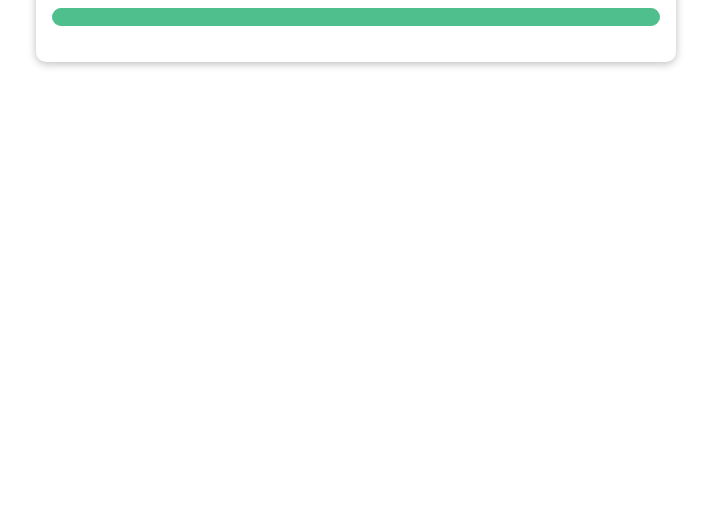
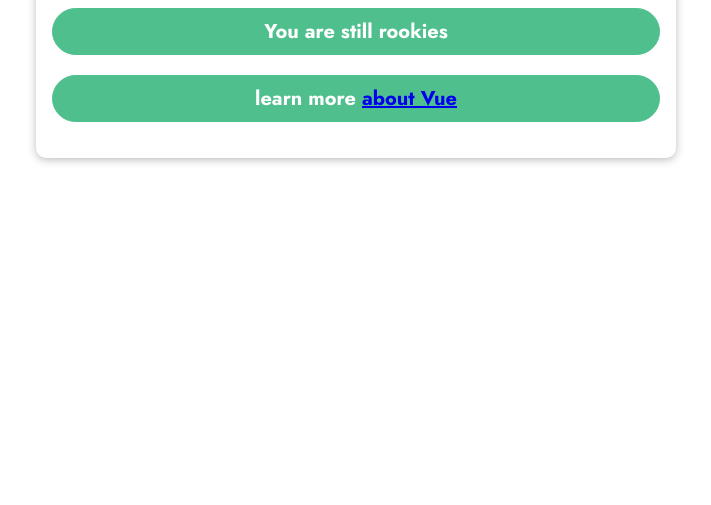
Before and after one commit to gooms-gusto/sm-01, a plain HTML site: page index.html in a window 1280 px wide. Shown: the part 295-800 px from the top of the page, without its empty margins (284-995 px from the left). Drawn offline with nearby package versions, Linux system fonts and the light colour scheme.

Commit message:
update vi binding

```diff
--- a/app.js
+++ b/app.js
@@ -18,17 +18,24 @@ buttonEl.addEventListener('click',addGoal);
 
 */
 
-Vue.createApp({
+const app=Vue.createApp({
     data() {
         return {
-            courseGoal: 'Finish the course and learn vue',
+            courseGoalA: 'You are still rookies',
+            courseGoalB: 'You are Master Vue',
+            vueLink:'google.com'
         };
     },
-    methods: {
-        addGoal() {
-            this.goals.push(this.enteredValue);
-            this.enteredValue = '';
-
+methods:{
+    outputGoal(){
+        const randomNumber = Math.random();
+        if (randomNumber < 0.5) {
+            return this.courseGoalA;
+        }else {
+            return this.courseGoalB;
         }
     }
-}).mount('#user-goal');
+}
+});
+
+app.mount('#user-goal');
--- a/index.html
+++ b/index.html
@@ -9,7 +9,7 @@
       rel="stylesheet"
     />
     <link rel="stylesheet" href="styles.css" />
-    <script src="https://unpkg.com/vue@next" defer></script>
+    <script src="https://unpkg.com/vue@3.4.31/dist/vue.global.js" defer></script>
     <script src="app.js" defer></script>
   </head>
   <body>
@@ -18,7 +18,8 @@
     </header>
     <section id="user-goal">
       <h2>My Course Goal</h2>
-      <p>{{}}</p>
+      <p>{{outputGoal()}}</p>
+      <p>learn more <a v-bind:href="vueLink">about Vue</a></p>
     </section>
   </body>
 </html>
```
